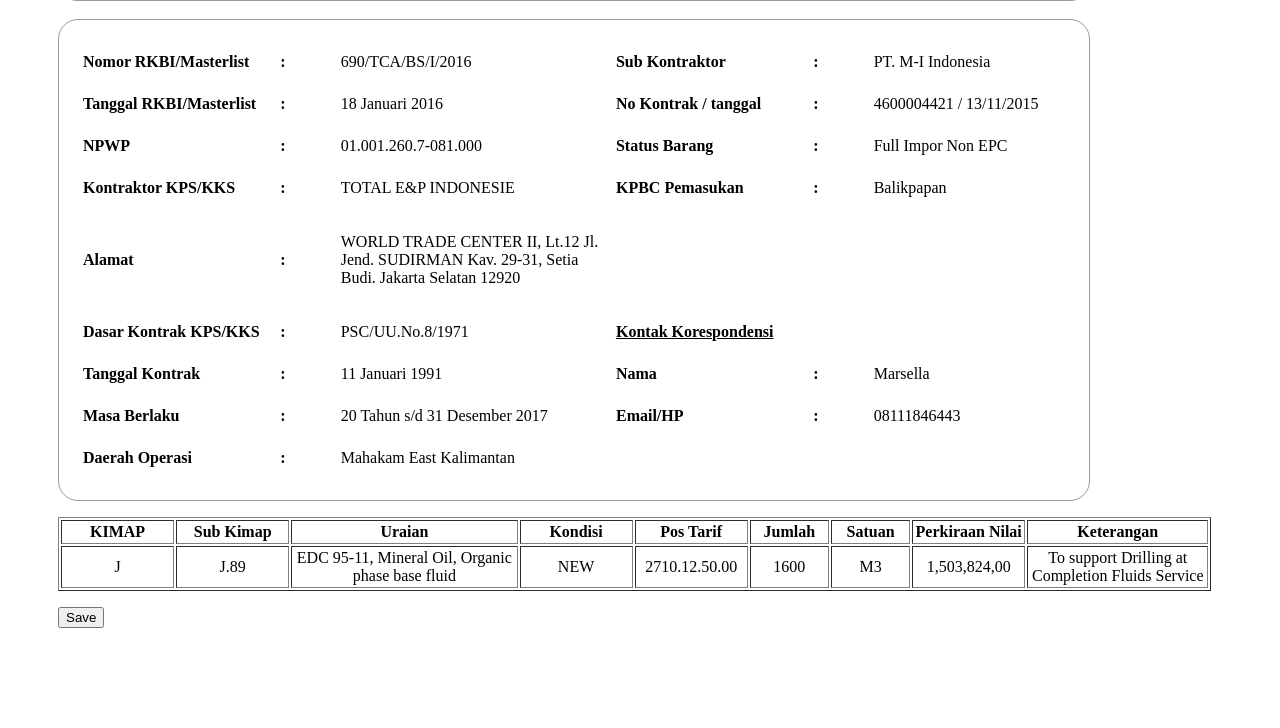
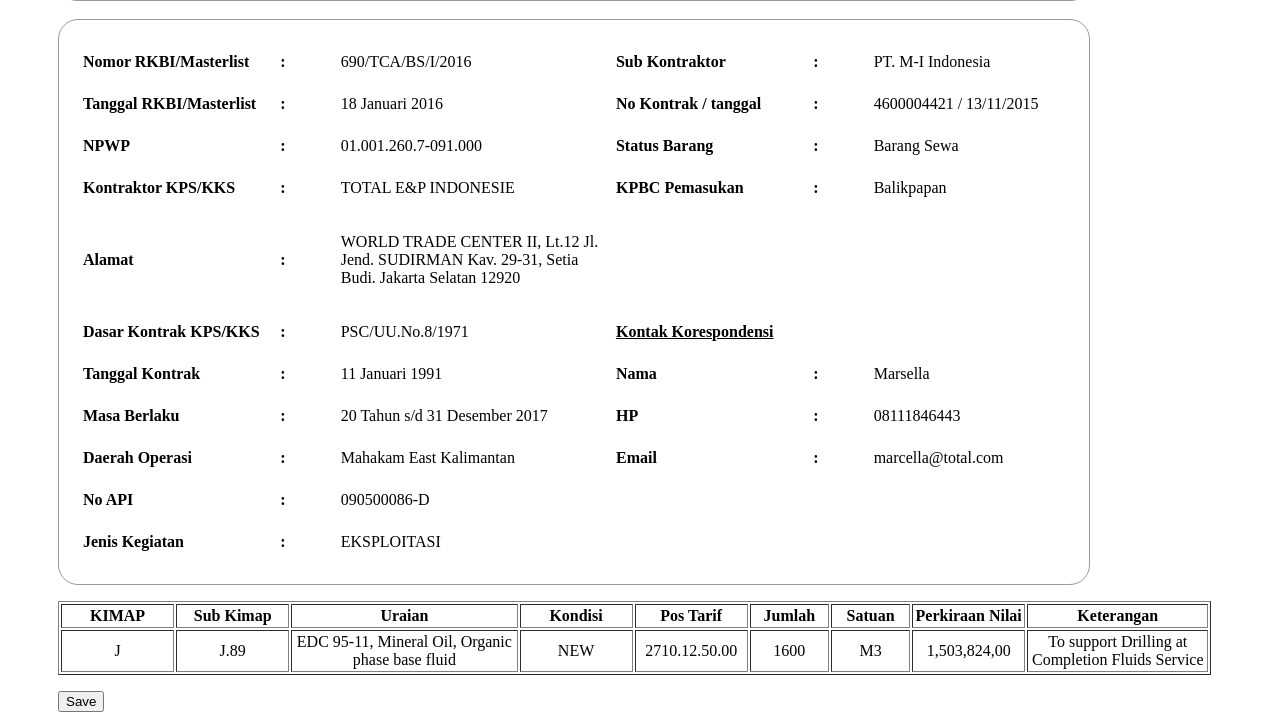
Before and after one commit to hariesa/RKBI, a PHP site: page /penandasahan.php in a window 1280 px wide. Shown: the part 439-1167 px from the top of the page. Before the commit the page ends 1067 px from the top, so only its background shows below. Run offline with PHP 8.4, Linux system fonts and the light colour scheme; data comes from the database, SQL or seed files in the repository.

Commit message:
Update penandasahan.php

```diff
--- a/kbi-v-1.1/penandasahan.php
+++ b/kbi-v-1.1/penandasahan.php
@@ -66,6 +66,10 @@
 
 $sql=mysql_query("SELECT * FROM tb_rkbi_dummie WHERE id_kks='1'");
 $data=mysql_fetch_array($sql);
+
+$sql2=mysql_query("SELECT API, NPWP FROM kkks WHERE Kode_KKKS='382'");
+$data2=mysql_fetch_array($sql2);
+
 ?>
 
 <table width="85%" border="0" cellspacing="2" cellpadding="2" style="border:1px solid #999;padding:20px;border-radius:20px">
@@ -90,10 +94,10 @@
   <tr height="40px;">
     <td><b>NPWP</td>
     <td><b>:</td>
-    <td><?php echo $data['npwp'] ?></td>
+    <td><?php echo $data2['NPWP'] ?></td>
     <td><b>Status Barang</td>
     <td><b>:</td>
-    <td>Full Impor Non EPC</td>
+    <td>Barang Sewa</td>
   </tr>
   <tr height="40px;">
     <td><b>Kontraktor KPS/KKS</td>
@@ -129,7 +133,7 @@
     <td><b>Masa Berlaku</td>
     <td><b>:</td>
     <td><?php echo $data['berlaku'] ?></td>
-    <td><b>Email/HP</td>
+    <td><b>HP</td>
     <td><b>:</td>
     <td><?php echo $data['no_kontak'] ?></td>
   </tr>
@@ -137,9 +141,19 @@
     <td><b>Daerah Operasi</td>
     <td><b>:</td>
     <td><?php echo $data['daerah_op'] ?></td>
-    <td>&nbsp;</td>
-    <td>&nbsp;</td>
-    <td>&nbsp;</td>
+    <td><b>Email</td>
+    <td><b>:</td>
+    <td>marcella@total.com</td>
+  </tr>
+  <tr height="40px;">
+    <td><b>No API</td>
+    <td><b>:</td>
+    <td><?php echo $data2['API'] ?></td>
+  </tr>
+  <tr height="40px;">
+    <td><b>Jenis Kegiatan</td>
+    <td><b>:</td>
+    <td>EKSPLOITASI</td>
   </tr>
 </table>
 
```
